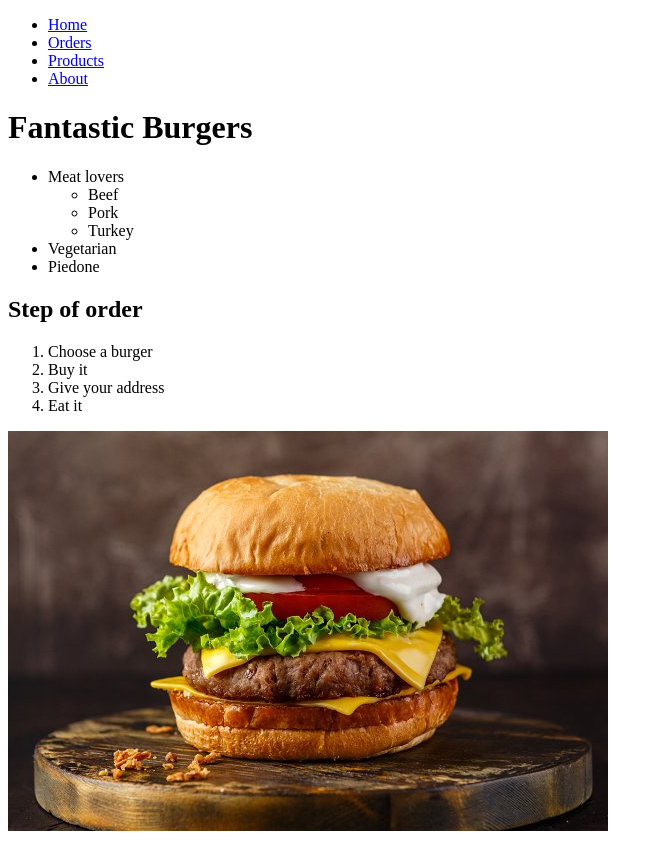
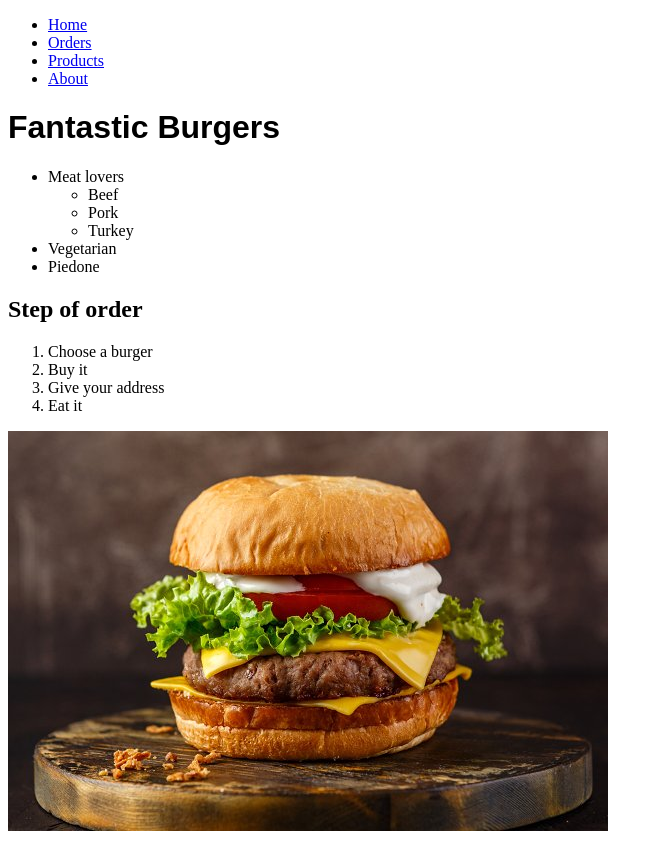
Before and after one commit to CodeBali/CodeBali.github.io, a plain HTML site: page index.html in a window 1280 px wide. Shown: the whole page, without its empty margins (0-663 px from the left). Drawn offline with Linux system fonts and the light colour scheme.

Commit message:
CSS added

```diff
--- a/index.html
+++ b/index.html
@@ -4,6 +4,7 @@
     <meta charset="UTF-8">
     <meta name="viewport" content="width=device-width, initial-scale=1.0">
     <title>Egy szuper oldal</title>
+    <link rel="stylesheet" href="style.css">
 </head>
 <body>
     <ul>
--- /dev/null
+++ b/style.css
@@ -0,0 +1,3 @@
+h1 {
+    font-family: Arial, Helvetica, sans-serif;
+}
```
Also changed, not shown: about.html (+3 -0 lines).
